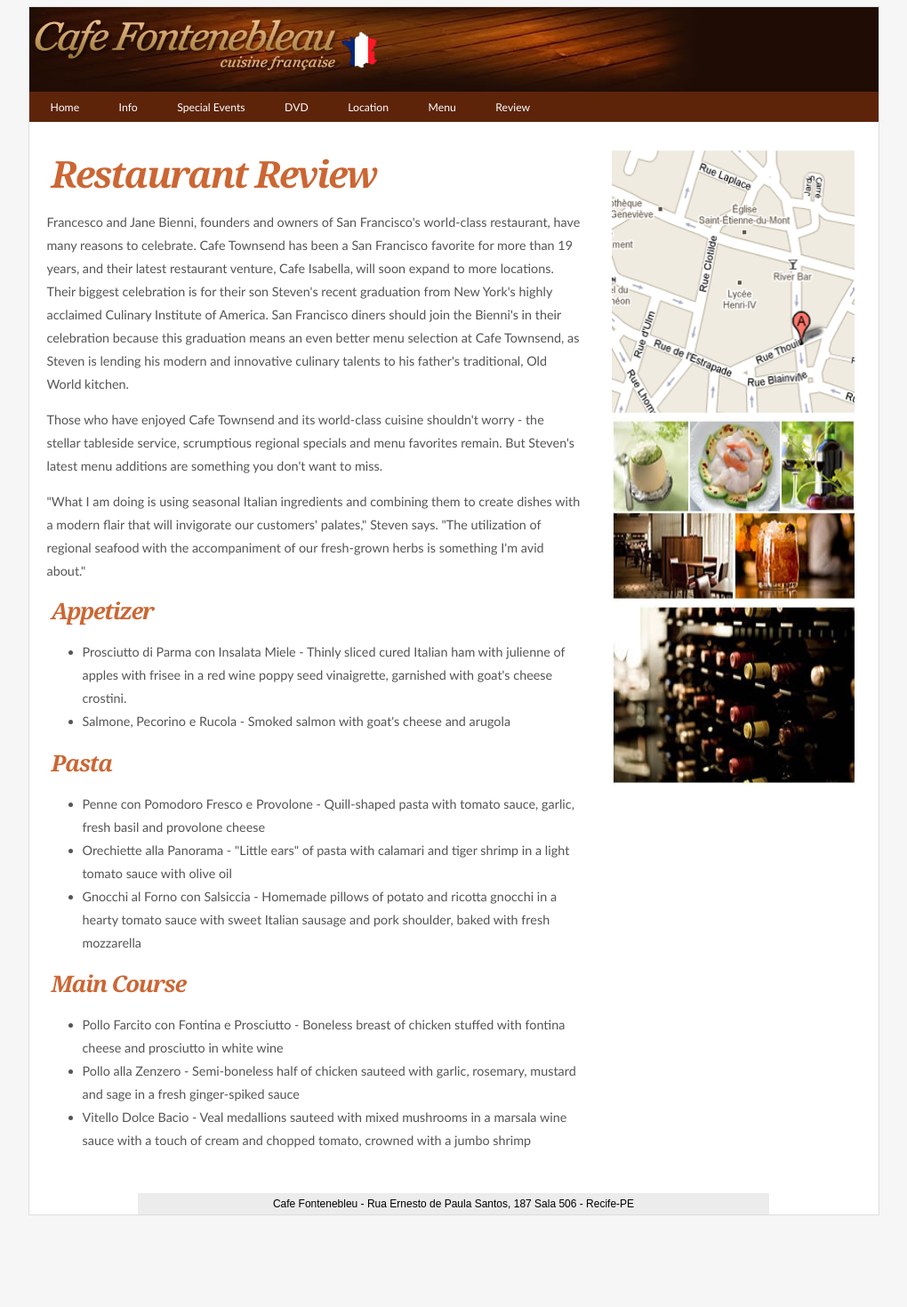
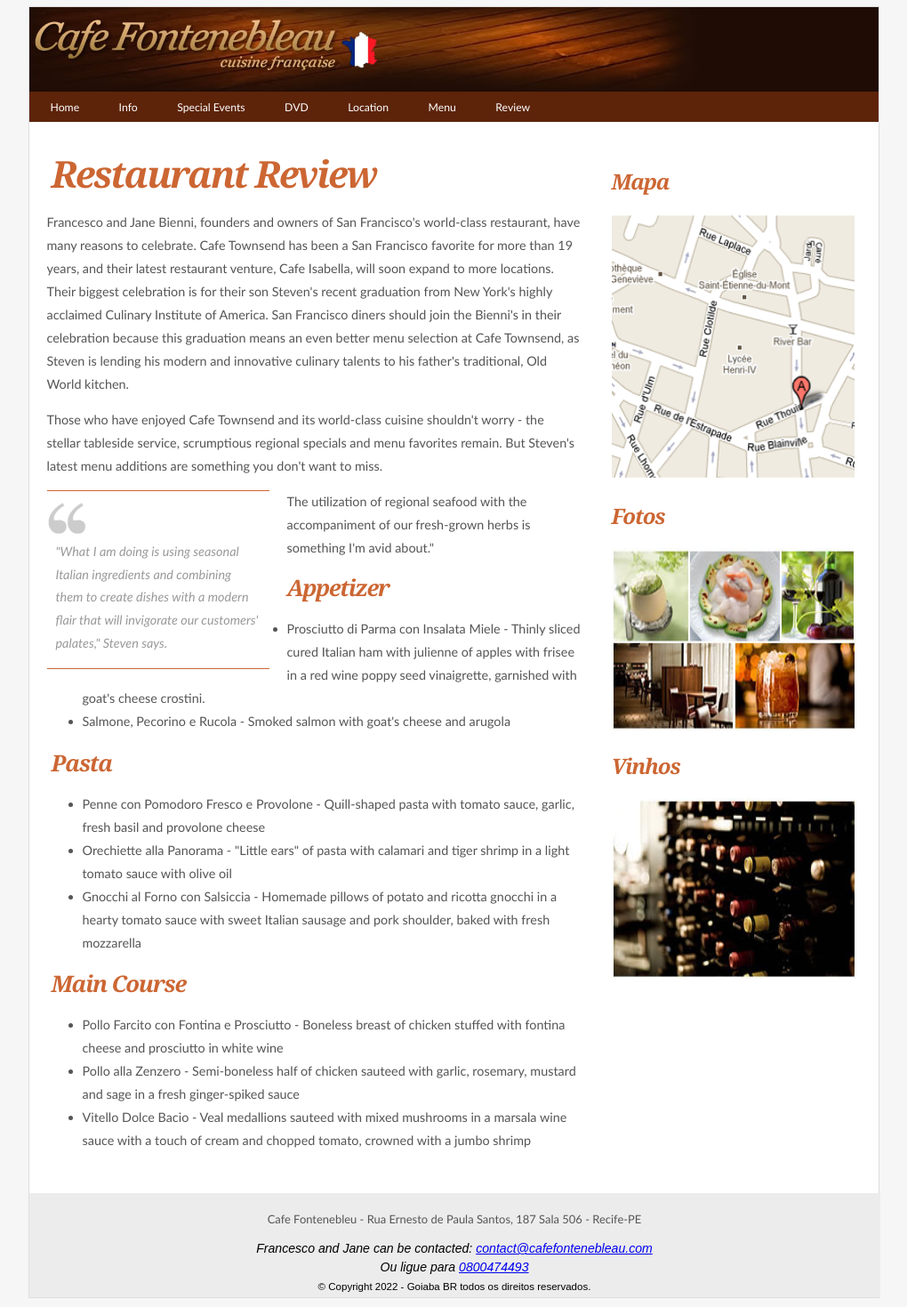
Before and after one commit to pedroccorrea/html-udemy, a plain HTML site: page unidade09/exercicio/index.html in a window 1280 px wide. Shown: the whole page at 89% size, without its empty margins (130-1150 px from the left). Before the commit the page ends 1376 px from the top, so only its background shows below. Drawn offline with Linux system fonts and the light colour scheme.

Commit message:
unidade 08 09 e 11

```diff
--- a/unidade09/exercicio/index.html
+++ b/unidade09/exercicio/index.html
@@ -7,36 +7,60 @@
 		<style>
             html { background-color:#F6F6F6 }
 
-            #principal { width:955px; margin:-1px auto 10px; border:1px solid #ddd; background-color:#FFF; font-family:Arial, Helvetica, sans-serif }
-            #topo { width:955px; height:95px }
+            main { width:955px; margin:-1px auto 10px; border:1px solid #ddd; background-color:#FFF; font-family:Arial, Helvetica, sans-serif }
+            header { width:955px; height:95px }
 
-            #navegacao { width: 955px; background-color: #5D240A }
-            #navegacao ul { list-style:none; margin:0; padding:4px }
-            #navegacao ul li { display:inline-block }
-            #navegacao ul li a { font-size: 0.85em; text-decoration: none; color: #FFF; padding: 4px 20px }
-            #navegacao ul li a:hover { background-color: #B4531A }
+            nav { width: 955px; background-color: #5D240A }
+            nav ul { list-style:none; margin:0; padding:4px }
+            nav ul li { display:inline-block }
+            nav ul li a { font-size: 0.85em; text-decoration: none; color: #FFF; padding: 4px 20px }
+            nav ul li a:hover { background-color: #B4531A }
 
-            #artigo { float:left; margin:30px 20px; width:600px }
+            article { float:left; margin:30px 20px; width:600px }
             #apoio { float:right; width:300px; margin-top:30px }
-            #rodape { clear:both; width:700px; margin:0 auto; font-size:0.75em; text-align:center; background-color:#ECECEC; padding:5px }
+            footer { clear:both; width:947px; margin:0 auto; font-size:0.90em; text-align:center; background-color:#ECECEC; padding:5px }
 
-            h1, h4 { font-family:Georgia, "Times New Roman", Times, serif; color:#C63; font-style:italic; letter-spacing:-0.05em }
+            h1, h4, h2 { font-family:Georgia, "Times New Roman", Times, serif; color:#C63; font-style:italic; letter-spacing:-0.05em }
             h1 { font-size:2.6em; margin:0 5px; }
             h4 { font-size:1.6em; margin:0 5px; }
             p, li { font-family:"Trebuchet MS", Arial, Helvetica, sans-serif; font-size:0.9em; color:#555; line-height:1.8 }
+
+            aside {
+                float:left;
+                width: 230px;
+                border-top: 1px solid #CC6633;
+                border-bottom: 1px solid #CC6633;
+                padding: 40px 10px 0px;
+                font-style: italic;
+                margin-right: 20px;
+                margin-bottom: 20px;
+                background: url('../imagens/aspas.gif') no-repeat;
+            }
+
+            aside p {
+                color: #999;
+            }
+            address {
+                font-size: 0.98em;
+                padding-bottom: 5px;
+            }
+            small {
+                margin-top: 10px;
+                font-size: 0.80em;
+            }
         </style>
 
     </head>
 
     <body>
 
-        <div id="principal">
+        <main>
 
-            <div id="topo">
+            <header>
                 <img src="../imagens/topo_principal.jpg">
-            </div>
+            </header>
 
-            <div id="navegacao">
+            <nav>
                 <ul>
                   <li><a href="home.html">Home</a></li>
                   <li><a href="info.html">Info</a></li>
@@ -46,13 +70,16 @@
                   <li><a href="menu.html">Menu</a></li>
                   <li><a href="review.html">Review</a></li>
                 </ul>
-            </div>
+            </nav>
 
-            <div id="artigo">
+            <article>
                 <h1>Restaurant Review</h1>
                 <p>Francesco and Jane Bienni, founders and owners of San Francisco's world-class restaurant, have many reasons to celebrate. Cafe Townsend has been a San Francisco favorite for more than 19 years, and their latest restaurant venture, Cafe Isabella, will soon expand to more locations. Their biggest celebration is for their son Steven's recent graduation from New York's highly acclaimed Culinary Institute of America. San Francisco diners should join the Bienni's in their celebration because this graduation means an even better menu selection at Cafe Townsend, as Steven is lending his modern and innovative culinary talents to his father's traditional, Old World kitchen.</p>
                 <p>Those who have enjoyed Cafe Townsend and its world-class cuisine shouldn't worry - the stellar tableside service, scrumptious regional specials and menu favorites remain. But Steven's latest menu additions are something you don't want to miss.</p>
-                <p>&quot;What I am doing is using seasonal Italian ingredients and combining them to create dishes with a modern flair that will invigorate our customers' palates,&quot; Steven says. &quot;The utilization of regional seafood with the accompaniment of our fresh-grown herbs is something I'm avid about.&quot;</p>
+                <aside>
+                    <p>&quot;What I am doing is using seasonal Italian ingredients and combining them to create dishes with a modern flair that will invigorate our customers' palates,&quot; Steven says.</p>
+                </aside>
+                <p>The utilization of regional seafood with the accompaniment of our fresh-grown herbs is something I'm avid about.&quot;</p>
 
                 <h4>Appetizer</h4>
                 <ul>
@@ -72,17 +99,31 @@
                     <li>Pollo alla Zenzero - Semi-boneless half of chicken sauteed with garlic, rosemary, mustard and sage in a fresh ginger-spiked sauce</li>
                     <li>Vitello Dolce Bacio - Veal medallions sauteed with mixed mushrooms in a marsala wine sauce with a touch of cream and chopped tomato, crowned with a jumbo shrimp</li>
                 </ul>
+            </article>
+
+            <div id="apoio">
+                <section class="fotos_apoio">
+                    <h2>Mapa</h2>
+                    <img src="../imagens/mapa_como_chegar.gif" width="275" height="299" />
+                </section>
+                <section class="fotos_apoio">
+                    <h2>Fotos</h2>
+                    <img src="../imagens/fotos.jpg" width="275" height="205" />
+                </section>
+                <section class="fotos_apoio">
+                    <h2>Vinhos</h2>
+                    <img src="../imagens/vinhos.jpg" width="275" height="203" />
+                </section>
             </div>
 
-            <div id="apoio">
-                <img src="../imagens/mapa_como_chegar.gif" width="275" height="299" />
-                <img src="../imagens/fotos.jpg" width="275" height="205" />
-                <img src="../imagens/vinhos.jpg" width="275" height="203" />
-            </div>
+            <footer>
+                <p>Cafe Fontenebleu - Rua Ernesto de Paula Santos, 187 Sala 506 - Recife-PE</p>
+                <address>Francesco and Jane can be contacted: <a href="mailto:contact@cafefontenebleau.com">contact@cafefontenebleau.com</a></address>
+                <address>Ou ligue para <a href="tel:0800474493">0800474493</a></address>
+                <small> &copy; Copyright 2022  - Goiaba BR todos os direitos reservados.</small>
+            </footer>
 
-            <div id="rodape">Cafe Fontenebleu - Rua Ernesto de Paula Santos, 187 Sala 506 - Recife-PE</div>
-
-        </div>
+        </main>
     </body>
 
 </html>
```
Also changed, not shown: unidade08/exercicio03/index.html (+15 -0 lines), unidade11-projeto/exercicios/menu.html (+50 -11 lines).
